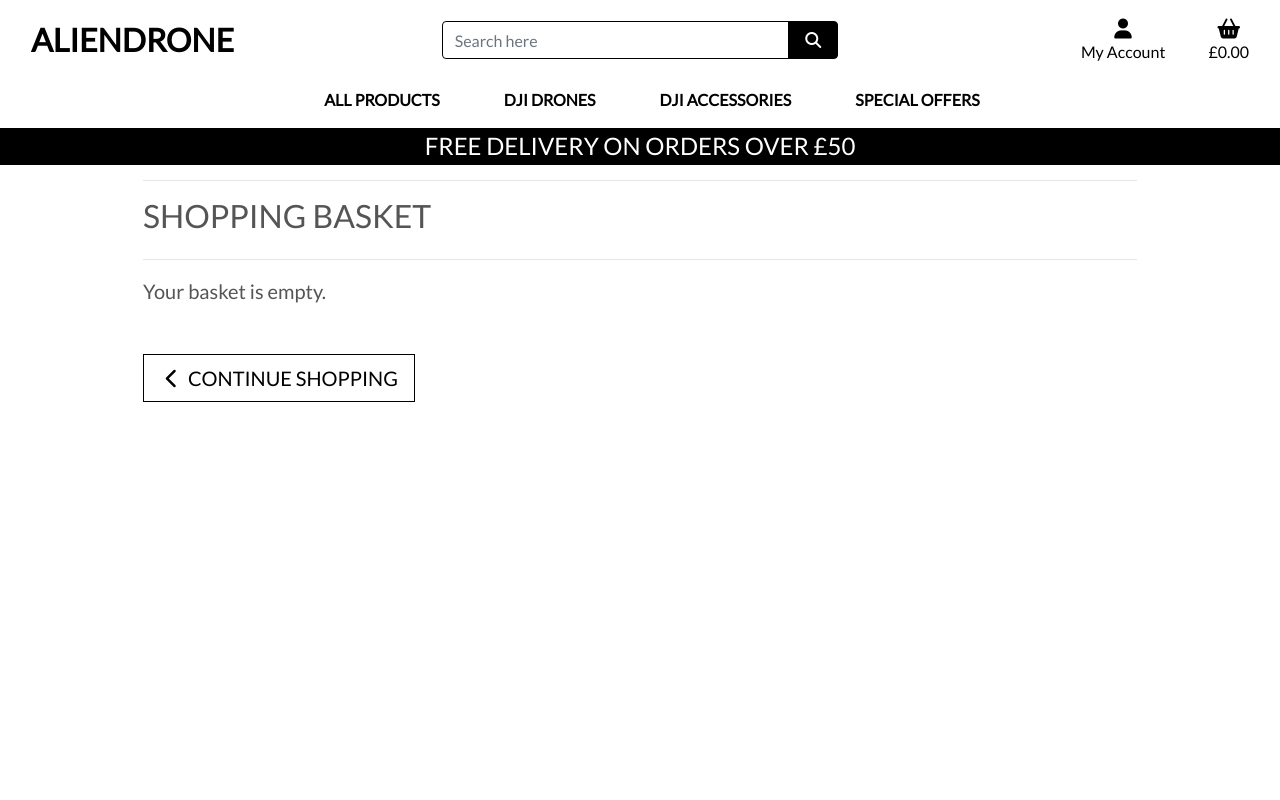
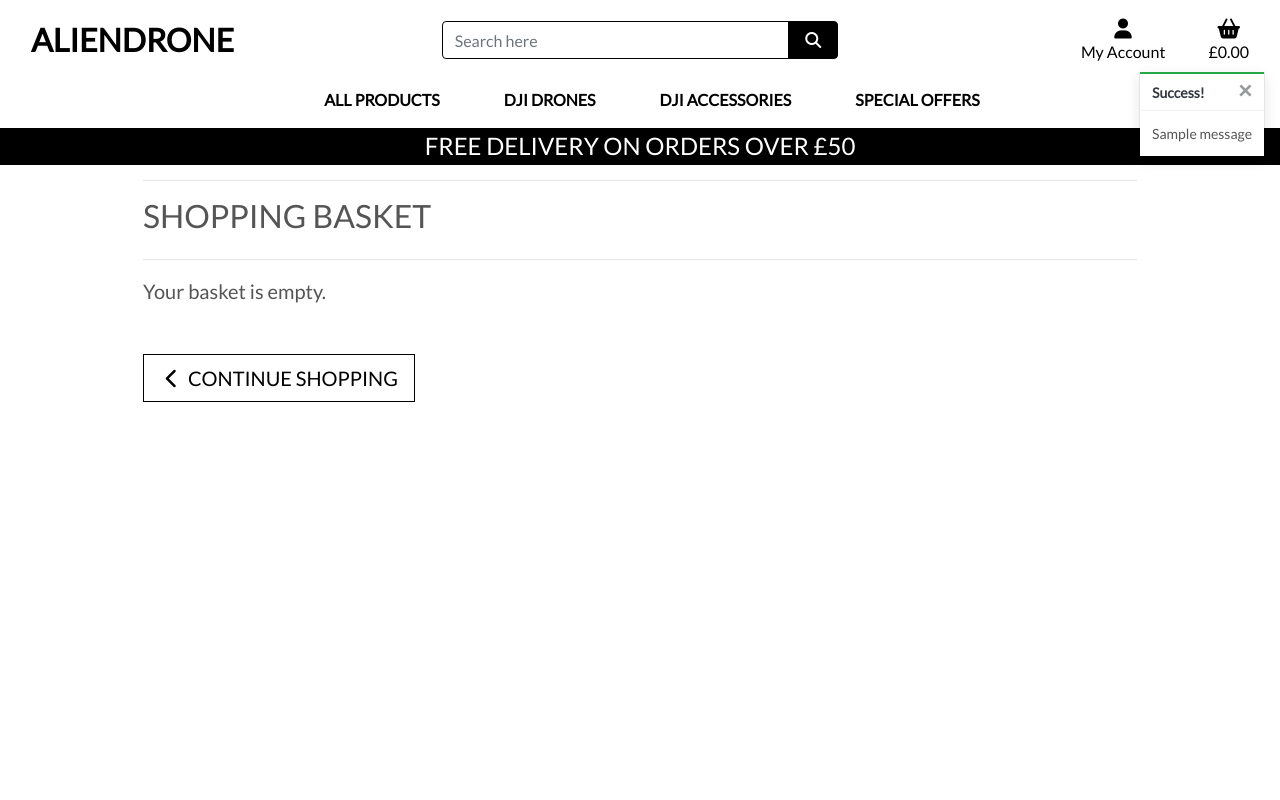
Before and after one commit to jfsystemsuk/aliendrone_v1, a Django app: page /basket/ in a window 1280 px wide. Run offline with Django 3.2, Linux system fonts and the light colour scheme; tables that the repository leaves empty hold one stand-in row (values such as "Sample post"); one stand-in notice (Sample message) is shown; some libraries are stand-ins or nearby versions.

Commit message:
added toast messages

```diff
--- a/aliendrone/settings.py
+++ b/aliendrone/settings.py
@@ -76,6 +76,8 @@ TEMPLATES = [
         },
     },
 ]
+
+MESSAGE_STORAGE = 'django.contrib.messages.storage.session.SessionStorage'
 
 AUTHENTICATION_BACKENDS = (
      # Needed to login by username in Django admin, regardless of 'allauth'
--- a/basket/views.py
+++ b/basket/views.py
@@ -1,4 +1,8 @@
 from django.shortcuts import render, redirect, reverse, HttpResponse
+from django.contrib import messages
+
+from products.models import Product
+
 
 # Create your views here.
 
@@ -12,6 +16,7 @@ def view_basket(request):
 def add_to_basket(request, item_id):
     """ Add a quantity of the specified product to the shopping basket """
 
+    product = Product.objects.get(pk=item_id)
     quantity = int(request.POST.get('quantity'))
     redirect_url = request.POST.get('redirect_url')
     basket = request.session.get('basket', {})
@@ -20,6 +25,7 @@ def add_to_basket(request, item_id):
         basket[item_id] += quantity
     else:
         basket[item_id] = quantity
+        messages.success(request, f'Added {product.name} to your basket')
 
     request.session['basket'] = basket
     return redirect(redirect_url)
--- a/static/css/base.css
+++ b/static/css/base.css
@@ -103,6 +103,22 @@ a.category-badge > span.badge:hover {
     cursor: pointer;
 }
 
+/* ------------------------------- bootstrap toasts */
+
+.message-container {
+    position: fixed;
+    top: 72px;
+    right: 15px;
+    z-index: 99999999999;
+}
+
+.custom-toast {
+    overflow: visible;
+}
+
+.toast-capper {
+    height: 2px;
+}
 
 /* -------------------------------- Media Queries */
 
--- a/templates/base.html
+++ b/templates/base.html
@@ -122,7 +122,21 @@
 
 
     {% if messages %}
-        <div class="message-container"></div>
+        <div class="message-container">
+        {% for message in messages %}
+                {% with message.level as level %}
+                    {% if level == 40 %}
+                        {% include 'includes/toasts/toast_error.html' %}
+                    {% elif level == 30 %}
+                        {% include 'includes/toasts/toast_warning.html' %}
+                    {% elif level == 25 %}
+                        {% include 'includes/toasts/toast_success.html' %}
+                    {% else %}
+                        {% include 'includes/toasts/toast_info.html' %}
+                    {% endif %}
+                {% endwith %}
+            {% endfor %}
+        </div>
     {% endif %}
 
     {% block page_header %}
@@ -132,6 +146,9 @@
     {% endblock %}
 
     {% block postloadjs %}
+    <script type="text/javascript">
+        $('.toast').toast('show');
+    </script>
     {% endblock %}
 
 
--- /dev/null
+++ b/templates/includes/toasts/toast_success.html
@@ -0,0 +1,13 @@
+<div class="toast custom-toast rounded-0 border-top-0" data-autohide="false">
+    <div class="arrow-up arrow-success"></div>
+    <div class="w-100 toast-capper bg-success"></div>
+    <div class="toast-header bg-white text-dark">
+        <strong class="mr-auto">Success!</strong>
+        <button type="button" class="ml-2 mb-1 close text-dark" data-dismiss="toast" aria-label="Close">
+            <span aria-hidden="true">&times;</span>
+        </button>
+    </div>
+    <div class="toast-body bg-white">
+        {{ message }}
+    </div>
+</div>
```
Also changed, not shown: templates/includes/toasts/toast_error.html (added, +13 -0 lines), templates/includes/toasts/toast_info.html (added, +13 -0 lines), templates/includes/toasts/toast_warning.html (added, +13 -0 lines).
